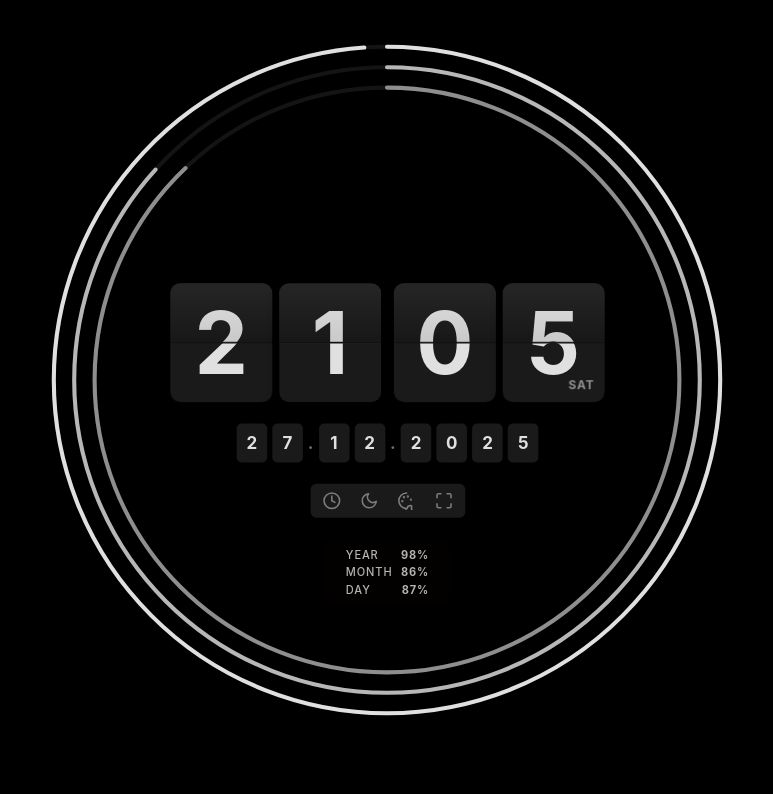
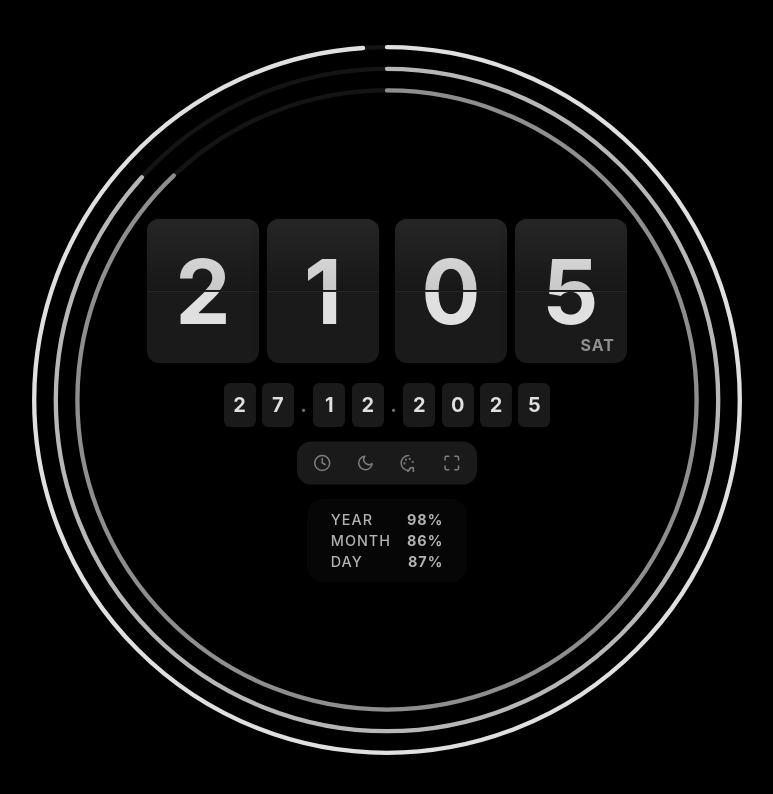
Before and after one commit to cryptlead/notion_clock, a plain HTML site: page index.html in a window 1280 px wide. Shown: the whole page, without its empty margins (253-1026 px from the left). Drawn offline with Linux system fonts and the light colour scheme.

Commit message:
Update index.html

```diff
--- a/index.html
+++ b/index.html
@@ -2,8 +2,8 @@
 <html lang="de">
 <head>
     <meta charset="UTF-8">
-    <meta name="viewport" content="width=device-width, initial-scale=1.0">
-    <title>Ultimate Flip Clock Dashboard V10 - Clean UI</title>
+    <meta name="viewport" content="width=device-width, initial-scale=1">
+    <title>Ultimate Flip Clock Widget - Responsive</title>
     <style>
         :root {
             /* --- FARBPALETTE --- */
@@ -15,12 +15,18 @@
             --ring-track-color: rgba(255, 255, 255, 0.08);
             --accent-color: #e0e0e0;
 
-            --corner-radius: 12px;
-            --card-width: 120px;
-            --card-height: 140px;
-            --font-size: 100px;
+            /* --- RESPONSIVE GRÖSSEN (Das Herzstück der Anpassung) --- */
+            /* Wir nutzen 'vmin', damit es sich immer an die kleinste Seite (Höhe oder Breite) anpasst */
+            --widget-scale: 90vmin; /* Der Kreis nimmt 90% der kleinsten Seite ein */
 
-            --widget-size: 680px;
+            /* Alle Größen basieren nun auf vmin, nicht mehr px */
+            --card-width: 14vmin;
+            --card-height: 18vmin;
+            --font-size: 11vmin;
+            --corner-radius: 1.5vmin;
+
+            /* Abstände relativ */
+            --gap-size: 2vmin;
         }
 
         * { margin: 0; padding: 0; box-sizing: border-box; }
@@ -32,8 +38,8 @@
             display: flex;
             justify-content: center;
             align-items: center;
-            min-height: 100vh;
-            overflow: hidden;
+            min-height: 100vh; /* Füllt das iframe Fenster komplett */
+            overflow: hidden; /* Verhindert Scrollbalken im Widget */
             transition: background-color 0.3s ease, color 0.3s ease;
         }
 
@@ -48,21 +54,23 @@
         /* --- WRAPPER --- */
         .dashboard-wrapper {
             position: relative;
-            width: var(--widget-size);
-            height: var(--widget-size);
+            /* Der Wrapper ist so groß wie der Kreis definiert ist */
+            width: var(--widget-scale);
+            height: var(--widget-scale);
             display: flex;
             justify-content: center;
             align-items: center;
-            transform: translateY(-20px);
         }
 
         /* --- SVG CHART LAYER --- */
         .charts-layer {
             position: absolute;
             top: 0; left: 0;
-            width: 100%; height: 100%;
+            width: 100%;
+            height: 100%;
             z-index: 1;
             pointer-events: none;
+            /* SVG skaliert automatisch in diesem Container */
         }
 
         .progress-ring__circle {
@@ -77,21 +85,27 @@
             transition: stroke 0.3s;
         }
 
-        /* --- CONTAINER (UHR) --- */
+        /* --- CONTAINER (UHR INHALT) --- */
         .container {
-            position: relative;
+            position: absolute; /* Absolut über dem SVG zentriert */
             z-index: 10;
             display: flex;
             flex-direction: column;
             align-items: center;
             justify-content: center;
-            gap: 20px;
-            transform: scale(0.85) translateY(75px);
+            width: 100%;
+            height: 100%;
+            /* Kein Scale Transform mehr nötig, da CSS Variablen skalieren */
         }
 
         /* --- UHR STYLE --- */
-        .clock { display: flex; gap: 15px; align-items: center; }
-        .time-group { display: flex; gap: 8px; position: relative; }
+        .clock {
+            display: flex;
+            gap: var(--gap-size);
+            align-items: center;
+            margin-bottom: 2vmin; /* Etwas Abstand nach unten */
+        }
+        .time-group { display: flex; gap: 1vmin; position: relative; }
 
         .flip-container {
             position: relative;
@@ -99,7 +113,7 @@
             height: var(--card-height);
             perspective: 800px;
             border-radius: var(--corner-radius);
-            box-shadow: 0 4px 15px rgba(0,0,0,0.3);
+            box-shadow: 0 0.5vmin 2vmin rgba(0,0,0,0.3); /* Schatten skaliert auch */
         }
 
         .time-segment {
@@ -146,112 +160,93 @@
         @keyframes flip-bottom { 0% { transform: rotateX(90deg); } 100% { transform: rotateX(0deg); } }
 
         .period {
-            position: absolute; top: 12px; left: 12px;
-            font-size: 14px; font-weight: 700; opacity: 0.5; z-index: 20; letter-spacing: 1px; text-transform: uppercase;
+            position: absolute; top: 1vmin; left: 1.5vmin;
+            font-size: 2vmin; font-weight: 700; opacity: 0.5; z-index: 20; letter-spacing: 1px; text-transform: uppercase;
         }
 
         .day-name {
-            position: absolute; bottom: 12px; right: 12px;
-            font-size: 14px; font-weight: 700; opacity: 0.6; z-index: 20; text-transform: uppercase; letter-spacing: 1px;
+            position: absolute; bottom: 1vmin; right: 1.5vmin;
+            font-size: 2vmin; font-weight: 700; opacity: 0.6; z-index: 20; text-transform: uppercase; letter-spacing: 1px;
         }
 
         /* --- DATUM --- */
-        .date-display { display: flex; gap: 6px; align-items: center; justify-content: center; margin-top: 5px; }
+        .date-display {
+            display: flex; gap: 0.8vmin; align-items: center; justify-content: center;
+            margin-top: 0.5vmin;
+        }
         .date-card {
             background-color: var(--card-bg); color: var(--text-color);
-            width: 36px; height: 46px; border-radius: 6px; font-size: 20px; font-weight: 700;
+            width: 4vmin; height: 5.5vmin; border-radius: 0.8vmin;
+            font-size: 2.5vmin; font-weight: 700;
             display: flex; align-items: center; justify-content: center;
-            box-shadow: 0 2px 8px rgba(0,0,0,0.2); transition: background-color 0.3s, color 0.3s;
+            box-shadow: 0 0.2vmin 1vmin rgba(0,0,0,0.2); transition: background-color 0.3s, color 0.3s;
         }
-        .date-separator { font-size: 20px; font-weight: 700; opacity: 0.5; }
+        .date-separator { font-size: 2.5vmin; font-weight: 700; opacity: 0.5; }
 
-        /* --- CONTROLS (NEW DESIGN) --- */
+        /* --- CONTROLS --- */
         .controls {
             display: flex;
-            gap: 4px; /* Schöner Abstand */
+            gap: 1vmin;
             background-color: var(--card-bg);
-            padding: 0px 5px;
-            border-radius: 7px; /* Pill-Shape für modernes Aussehen */
-            box-shadow: 0 4px 20px rgba(0,0,0,0.3);
-            margin-top: 5px;
+            padding: 0.5vmin 1vmin;
+            border-radius: 2vmin;
+            box-shadow: 0 0.5vmin 2vmin rgba(0,0,0,0.3);
+            margin-top: 1.5vmin;
             align-items: center;
+            transform: scale(0.9); /* Visuell etwas kleiner machen */
         }
 
         .control-btn {
-            background: transparent;
-            border: none;
-            color: var(--text-color);
-            cursor: pointer;
-            opacity: 0.5;
-            transition: all 0.3s ease;
-            width: 40px;
-            height: 40px;
+            background: transparent; border: none; color: var(--text-color);
+            cursor: pointer; opacity: 0.5; transition: all 0.3s ease;
+            width: 5vmin; height: 5vmin; /* Auch Buttons skalieren mit vmin */
             border-radius: 50%;
-            display: flex;
-            align-items: center;
-            justify-content: center;
+            display: flex; align-items: center; justify-content: center;
         }
 
         .control-btn:hover, .control-btn.active {
             opacity: 1;
-            background: rgba(255,255,255,0.05); /* Subtiler Hover-Hintergrund */
+            background: rgba(255,255,255,0.05);
             transform: translateY(-2px);
         }
 
-        body.light .control-btn:hover {
-            background: rgba(0,0,0,0.05);
+        .control-icon {
+            width: 2.5vmin; height: 2.5vmin;
+            fill: none; stroke: currentColor; stroke-width: 2; stroke-linecap: round; stroke-linejoin: round;
         }
 
-        /* SVG Styles für die Icons */
-        .control-icon {
-            width: 22px;
-            height: 22px;
-            fill: none;
-            stroke: currentColor;
-            stroke-width: 2;
-            stroke-linecap: round;
-            stroke-linejoin: round;
-        }
-
-        /* --- STATS LEISTE (VERTIKAL) --- */
+        /* --- STATS LEISTE --- */
         .stats-display {
             display: flex;
             flex-direction: column;
-            gap: 5px;
+            gap: 0.5vmin;
             align-items: center;
-            font-size: 13px; font-weight: 500; color: var(--text-color); opacity: 0.8;
+            font-size: 1.8vmin; font-weight: 500; color: var(--text-color); opacity: 0.8;
             text-transform: uppercase; letter-spacing: 1px;
-            background: rgba(129, 33, 33, 0.03);
-            padding: 10px 25px; border-radius: 12px;
-            margin-top: 5px;
-            min-width: 140px;
+            /* Hintergrund etwas subtiler gemacht */
+            background: rgba(255,255,255,0.03);
+            padding: 1.5vmin 3vmin; border-radius: 2vmin;
+            margin-top: 1.5vmin;
+            min-width: 18vmin;
         }
-        .stat-item { display: flex; justify-content: space-between; width: 100%; gap: 10px; }
+        .stat-item { display: flex; justify-content: space-between; width: 100%; gap: 2vmin; }
         .stat-value { font-weight: 700; color: var(--text-color); }
 
         /* --- SETTINGS MENU --- */
         .settings-menu {
-            position: absolute; bottom: 50px; background: #222; padding: 15px; border-radius: 12px;
-            display: flex; flex-direction: column; gap: 12px; box-shadow: 0 10px 30px rgba(0,0,0,0.6); z-index: 100;
-            opacity: 0; pointer-events: none; transform: translateY(10px); transition: all 0.3s ease; width: 220px;
+            position: absolute; bottom: 5vmin; background: #222; padding: 2vmin; border-radius: 2vmin;
+            display: flex; flex-direction: column; gap: 1.5vmin; box-shadow: 0 10px 30px rgba(0,0,0,0.6); z-index: 100;
+            opacity: 0; pointer-events: none; transform: translateY(10px); transition: all 0.3s ease; width: 30vmin;
             border: 1px solid rgba(255,255,255,0.1);
         }
         body.light .settings-menu { background: #fff; border: 1px solid rgba(0,0,0,0.1); color: #333; }
         .settings-menu.open { opacity: 1; pointer-events: all; transform: translateY(0); }
-        .color-option { display: flex; justify-content: space-between; align-items: center; font-size: 13px; font-weight: 600; color: #ccc; }
+        .color-option { display: flex; justify-content: space-between; align-items: center; font-size: 1.8vmin; font-weight: 600; color: #ccc; }
         body.light .color-option { color: #555; }
-        .color-input-wrapper { width: 24px; height: 24px; border-radius: 50%; overflow: hidden; border: 2px solid rgba(255,255,255,0.2); cursor: pointer; }
+        .color-input-wrapper { width: 3vmin; height: 3vmin; border-radius: 50%; overflow: hidden; border: 2px solid rgba(255,255,255,0.2); cursor: pointer; }
         body.light .color-input-wrapper { border: 2px solid rgba(0,0,0,0.2); }
-        input[type="color"] { width: 200%; height: 200%; transform: translate(-25%, -25%); border: none; cursor: pointer; }
-        .reset-btn { margin-top: 5px; padding: 8px; background: rgba(255,255,255,0.1); border: none; border-radius: 6px; color: inherit; font-size: 11px; cursor: pointer; font-weight: 700; text-transform: uppercase; }
+        .reset-btn { margin-top: 0.5vmin; padding: 1vmin; background: rgba(255,255,255,0.1); border: none; border-radius: 1vmin; color: inherit; font-size: 1.5vmin; cursor: pointer; font-weight: 700; text-transform: uppercase; }
 
-        /* Responsive */
-        @media (max-width: 700px) {
-            :root { --widget-size: 100vw; --card-width: 60px; --card-height: 80px; --font-size: 45px; }
-            .container { gap: 10px; transform: scale(0.75) translateY(-10px); }
-            .date-card { width: 25px; height: 35px; font-size: 16px; }
-            .stats-display { font-size: 10px; }
-        }
     </style>
 </head>
 <body class="dark">
@@ -535,15 +530,11 @@
 
         function applyTheme() {
              document.body.className = isDark ? 'dark' : 'light';
-
-             // Optional: Icon ändern basierend auf Theme
              const themeSvg = document.getElementById('themeSvg');
              if (isDark) {
-                 // Mond
                  themeSvg.innerHTML = '<path d="M21 12.79A9 9 0 1 1 11.21 3 7 7 0 0 0 21 12.79z"></path>';
                  bgPicker.value="#000000"; cardPicker.value="#1a1a1a"; textPicker.value="#e0e0e0";
              } else {
-                 // Sonne
                  themeSvg.innerHTML = '<circle cx="12" cy="12" r="5"></circle><line x1="12" y1="1" x2="12" y2="3"></line><line x1="12" y1="21" x2="12" y2="23"></line><line x1="4.22" y1="4.22" x2="5.64" y2="5.64"></line><line x1="18.36" y1="18.36" x2="19.78" y2="19.78"></line><line x1="1" y1="12" x2="3" y2="12"></line><line x1="21" y1="12" x2="23" y2="12"></line><line x1="4.22" y1="19.78" x2="5.64" y2="18.36"></line><line x1="18.36" y1="5.64" x2="19.78" y2="4.22"></line>';
                  bgPicker.value="#f0f0f0"; cardPicker.value="#ffffff"; textPicker.value="#333333";
              }
@@ -551,8 +542,6 @@
 
         document.getElementById('formatBtn').addEventListener('click', function() {
             is24Hour = !is24Hour;
-            // Kleiner Hinweis: Du kannst hier auch das SVG ändern, wenn du möchtest,
-            // aber das Uhr-Icon ist für den Toggle meist ausreichend.
             updateClock();
         });
 
```
